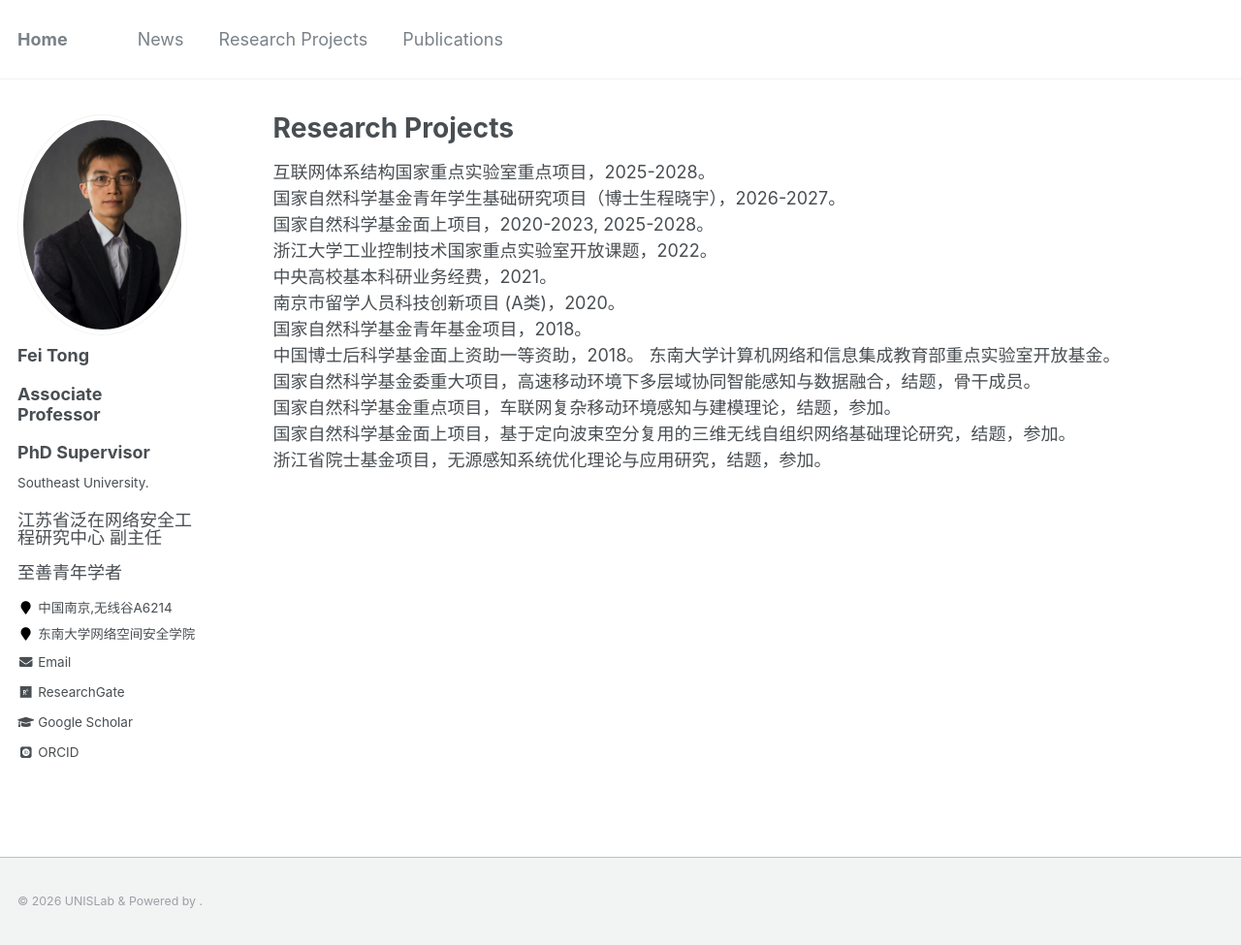
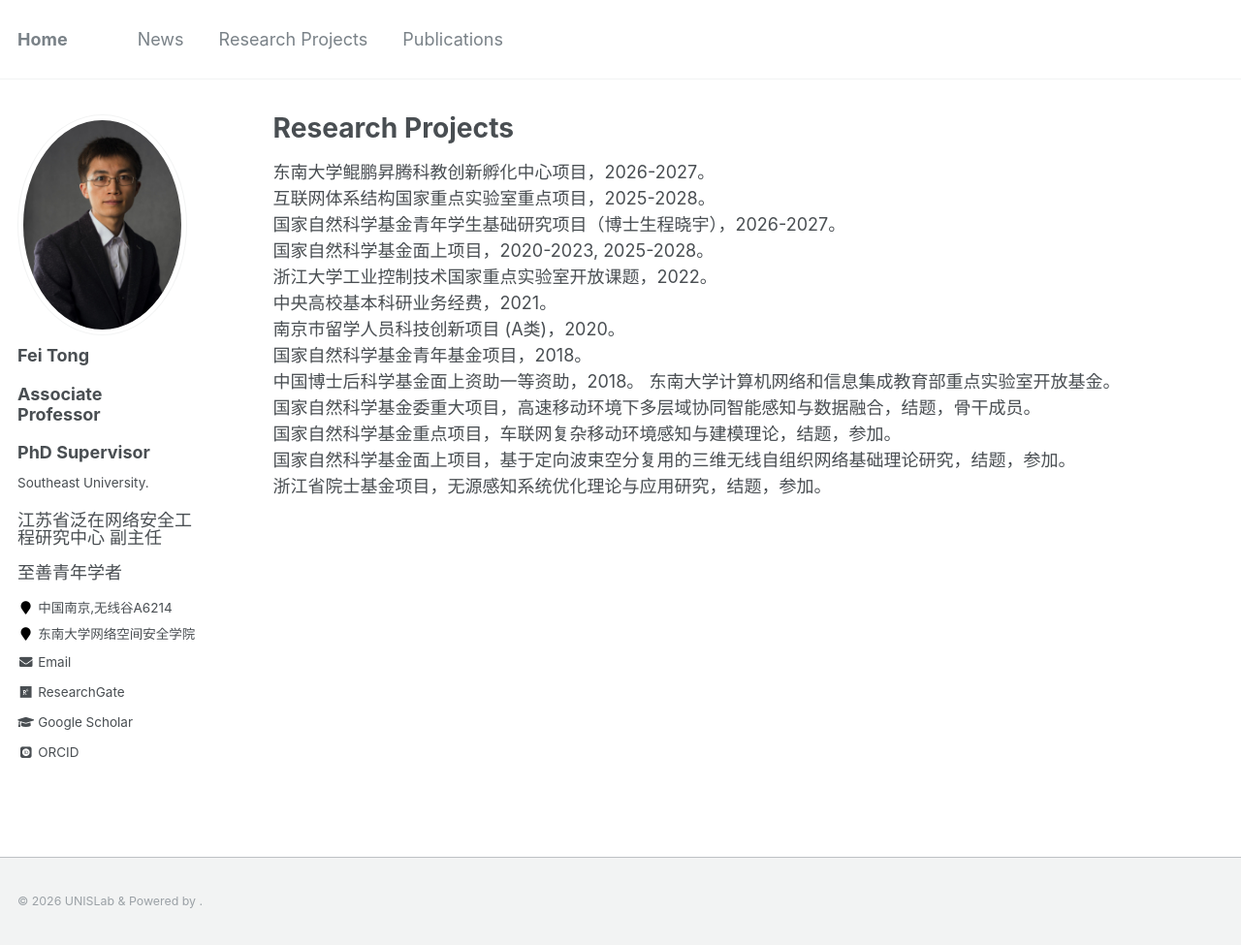
Before and after one commit to fei-tong/fei-tong.github.io, a Jekyll site: the page built from _pages/Research Projects.md, in a window 1280 px wide and 975 px high. Shown: the whole window at 97% size. Built offline with Jekyll 4.4.1, drawn with Linux system fonts in a browser that asks for light colours; some web fonts are replaced.

Commit message:
Update Research Projects.md

```diff
--- a/_pages/Research Projects.md
+++ b/_pages/Research Projects.md
@@ -5,6 +5,7 @@ permalink: /Research Projects/
 author_profile: true
 ---
 
+东南大学鲲鹏昇腾科教创新孵化中心项目，2026-2027。<br>
 互联网体系结构国家重点实验室重点项目，2025-2028。<br>
 国家自然科学基金青年学生基础研究项目（博士生程晓宇），2026-2027。<br>
 国家自然科学基金面上项目，2020-2023, 2025-2028。<br>
```
